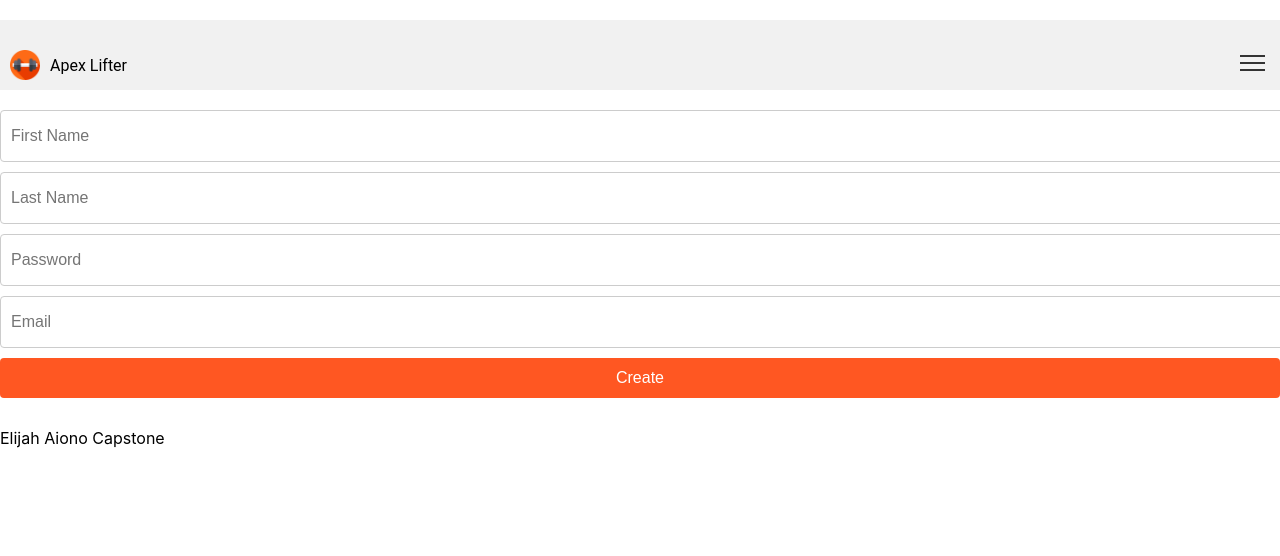
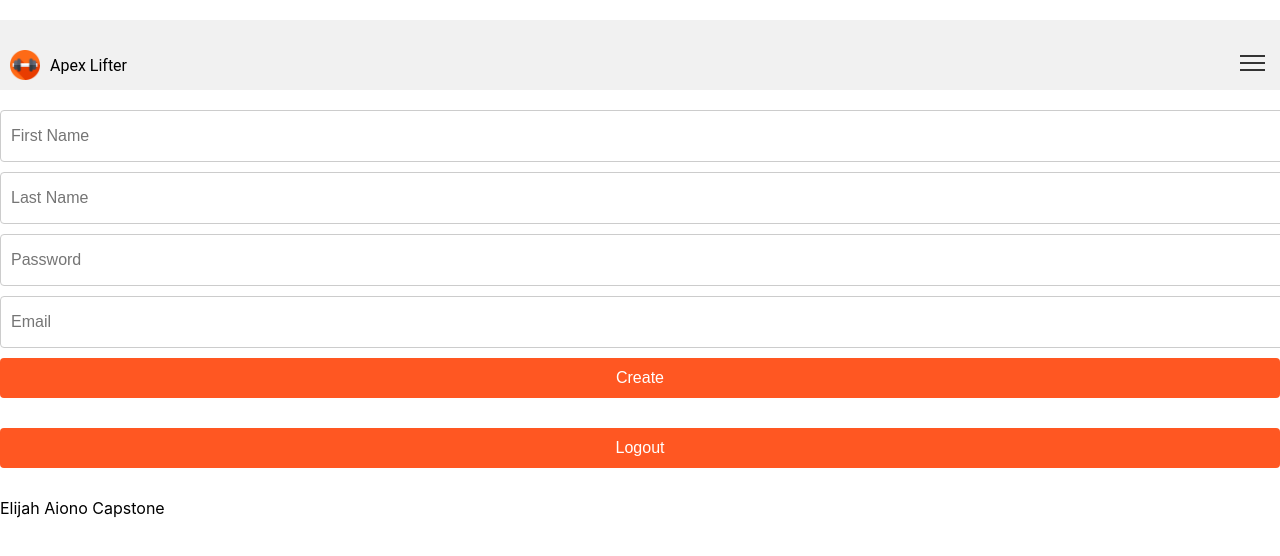
Before and after one commit to elilaiono/capstone-frontend, a React (Create React App) app: page /profile in a window 1280 px wide. Shown: the top 556 px of the page. Built offline with nearby package versions, Linux system fonts and the light colour scheme; no server answers; the database is empty.

Commit message:
good base code

```diff
--- a/package.json
+++ b/package.json
@@ -6,12 +6,14 @@
     "@testing-library/jest-dom": "^5.16.5",
     "@testing-library/react": "^13.4.0",
     "@testing-library/user-event": "^13.5.0",
+    "axios": "^1.4.0",
     "firebase": "^9.22.2",
     "nodemon": "^2.0.22",
     "react": "^18.2.0",
     "react-dom": "^18.2.0",
     "react-router-dom": "^6.13.0",
     "react-scripts": "5.0.1",
+    "uuid": "^9.0.0",
     "web-vitals": "^2.1.4"
   },
   "scripts": {
--- a/src/components/Nav.js
+++ b/src/components/Nav.js
@@ -3,7 +3,7 @@ import { Link } from 'react-router-dom';
 import icons from '../constants/icons';
 import './styles/nav.css';
 
-const Header = () => {
+const Nav = () => {
   const [isMobileMenuOpen, setMobileMenuOpen] = useState(false);
 
   const toggleMobileMenu = () => {
@@ -54,4 +54,4 @@ const Header = () => {
   );
 };
 
-export default Header;
+export default Nav;
--- a/src/components/Profile.js
+++ b/src/components/Profile.js
@@ -1,12 +1,26 @@
-import { useState } from "react";
+import { useState, useEffect } from "react";
 import { auth } from '../config/firebase';
+import { signOut } from "firebase/auth";
+import { useNavigate } from "react-router-dom";
 
 const Profile = () => {
+  const navigate = useNavigate();
+
   const [firstName, setFirstName] = useState("");
   const [lastName, setLastName] = useState("");
   const [password, setPassword] = useState("");
   const [email, setEmail] = useState("");
   const [message, setMessage] = useState("");
+
+  const handleLogout = async () => {
+    try {
+      await signOut(auth);
+      console.log("User logged out successfully");
+      navigate('/');
+    } catch (error) {
+      console.error("Error during logout:", error);
+    }
+  };
 
   let handleSubmit = async (e) => {
     e.preventDefault();
@@ -73,6 +87,9 @@ const Profile = () => {
 
         <div className="message">{message ? <p>{message}</p> : null}</div>
       </form>
+
+      <button onClick={handleLogout}>Logout</button>
+
     </div>
   );
 };
--- a/src/components/SignUp.js
+++ b/src/components/SignUp.js
@@ -1,8 +1,7 @@
 import { useState } from "react";
-import { auth } from "../config/firebase";
-import { createUserWithEmailAndPassword } from "firebase/auth";
+import axios from "axios";
 
-import './styles/signup.css';
+import "./styles/signup.css";
 
 const SignUp = () => {
   const [email, setEmail] = useState("");
@@ -11,7 +10,14 @@ const SignUp = () => {
 
   const signUp = async () => {
     try {
-      await createUserWithEmailAndPassword(auth, email, password);
+      const response = await axios.post("http://localhost:8080/users/add", {
+        email: email,
+        password: password,
+      });
+
+      // Handle the response or show success message as needed
+      console.log(response.data);
+
       setShowSuccessModal(true);
     } catch (error) {
       console.error(error);
```
Also changed, not shown: src/components/styles/nav.css (line endings or trailing spaces), 1 other file (tests, documents, lock files or other folders).
